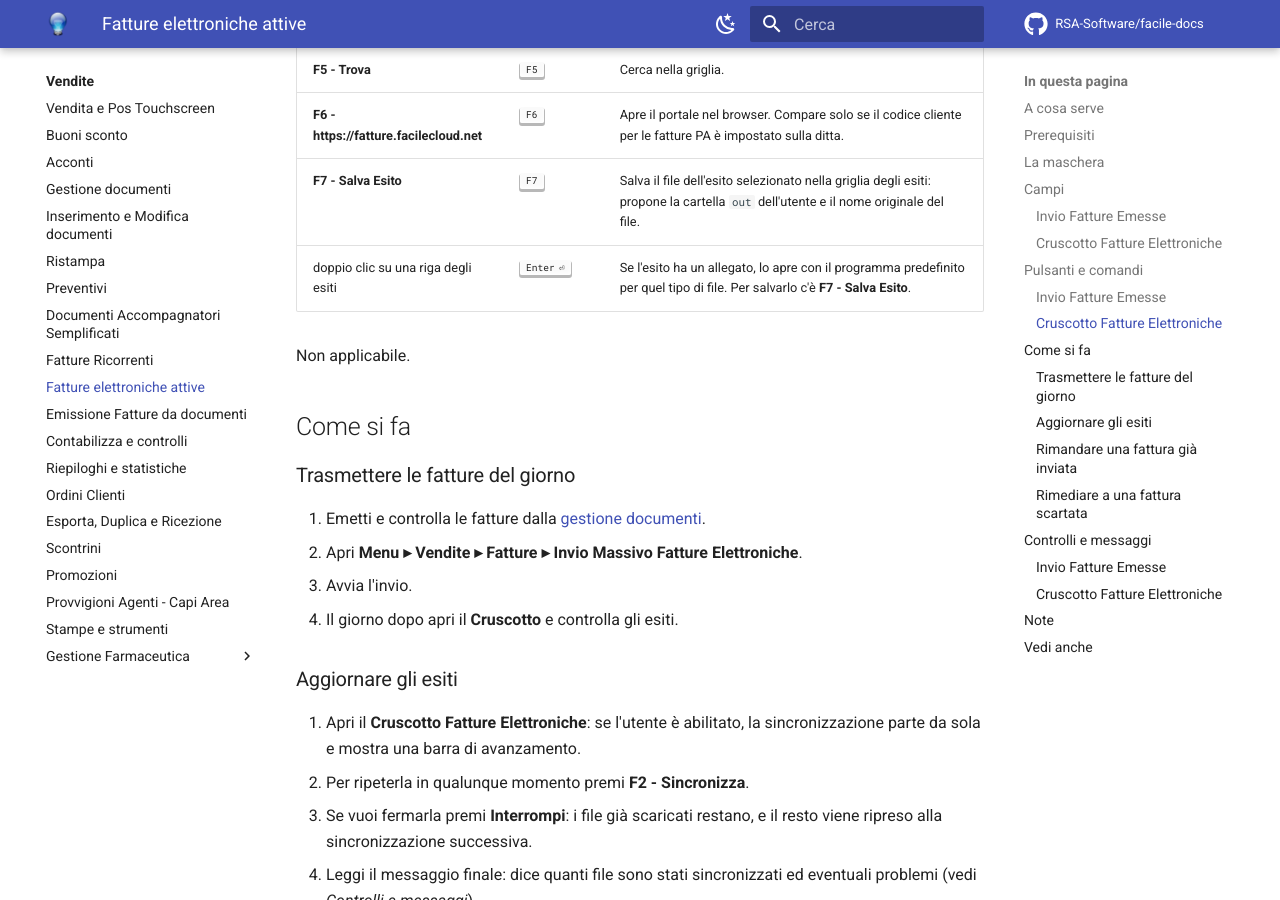
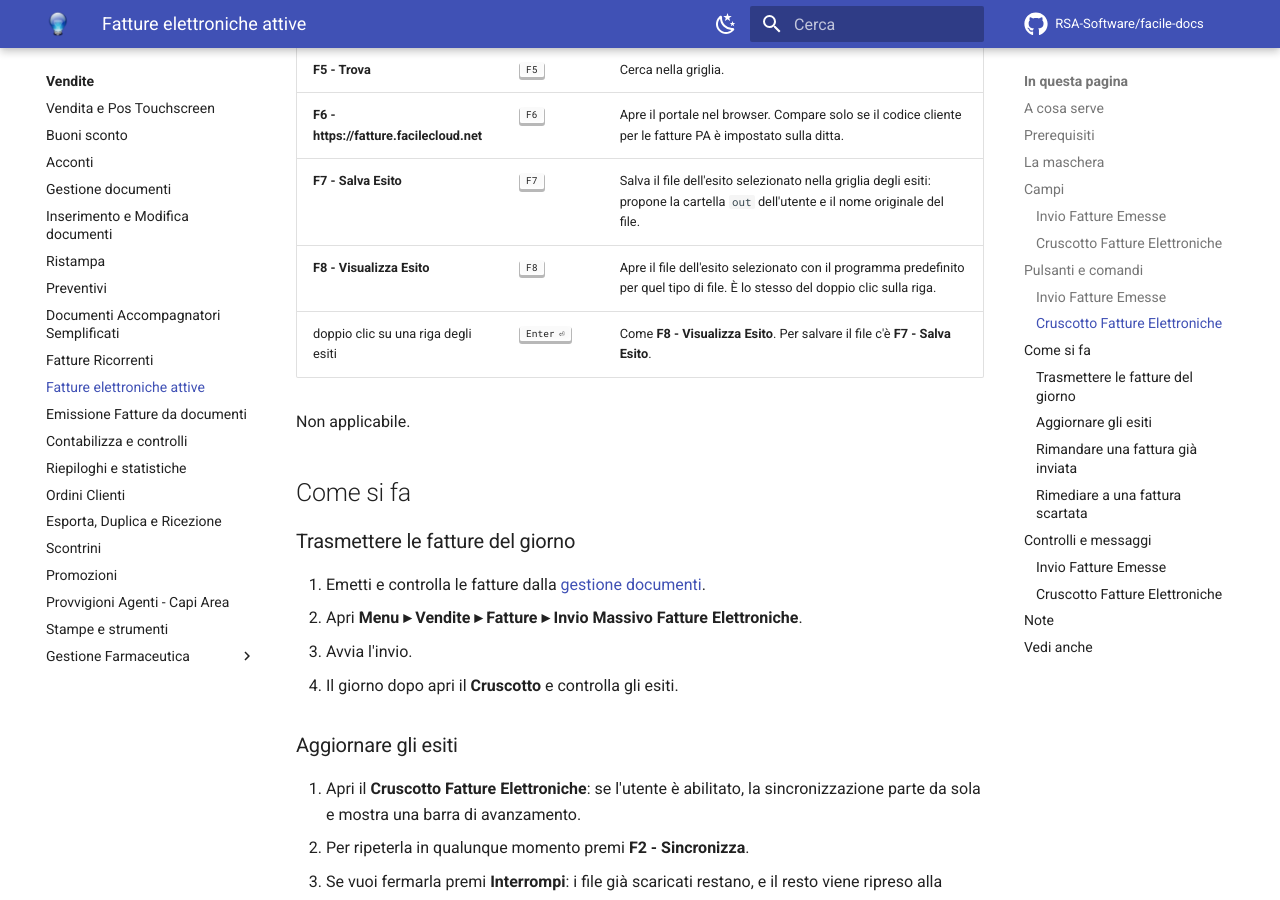
Before and after one commit to RSA-Software/facile-docs, an MkDocs documentation site: the page built from docs/moduli/vendite/fatture-elettroniche-attive.md, in a window 1280 px wide and 900 px high, scrolled down 5116 px. Built offline with MkDocs 1.6.1 and Material for MkDocs 9.7.7, drawn with Linux system fonts in a browser that asks for light colours; comment, search, counter and statistics services are not loaded.

Commit message:
Esiti FE: pulsante Visualizza Esito accanto a Salva Esito
Co-Authored-By: Claude Opus 5.5 <noreply@anthropic.com>

```diff
--- a/docs/moduli/vendite/fatture-elettroniche-attive.md
+++ b/docs/moduli/vendite/fatture-elettroniche-attive.md
@@ -140,7 +140,8 @@ Non applicabile.
 | **F5 - Trova** | ++f5++ | Cerca nella griglia. |
 | **F6 - https://fatture.facilecloud.net** | ++f6++ | Apre il portale nel browser. Compare solo se il codice cliente per le fatture PA è impostato sulla ditta. |
 | **F7 - Salva Esito** | ++f7++ | Salva il file dell'esito selezionato nella griglia degli esiti: propone la cartella `out` dell'utente e il nome originale del file. |
-| doppio clic su una riga degli esiti | ++enter++ | Se l'esito ha un allegato, lo apre con il programma predefinito per quel tipo di file. Per salvarlo c'è **F7 - Salva Esito**. |
+| **F8 - Visualizza Esito** | ++f8++ | Apre il file dell'esito selezionato con il programma predefinito per quel tipo di file. È lo stesso del doppio clic sulla riga. |
+| doppio clic su una riga degli esiti | ++enter++ | Come **F8 - Visualizza Esito**. Per salvare il file c'è **F7 - Salva Esito**. |
 
 Non applicabile.
 
```
